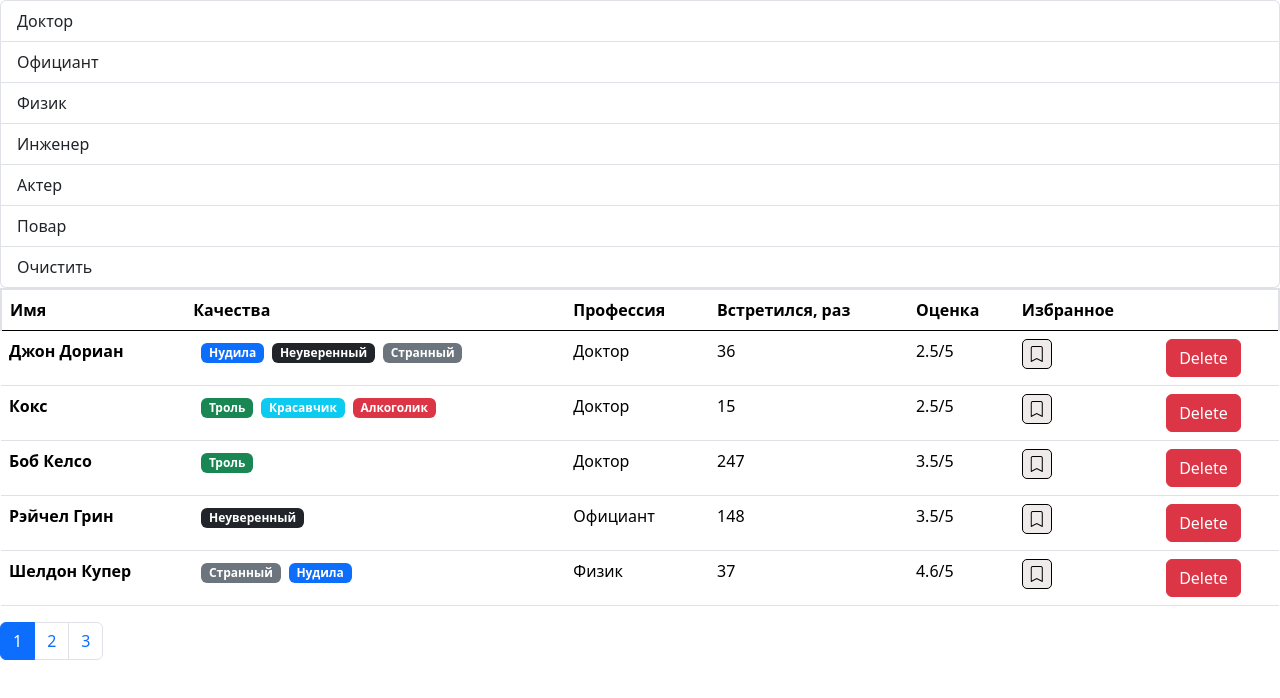
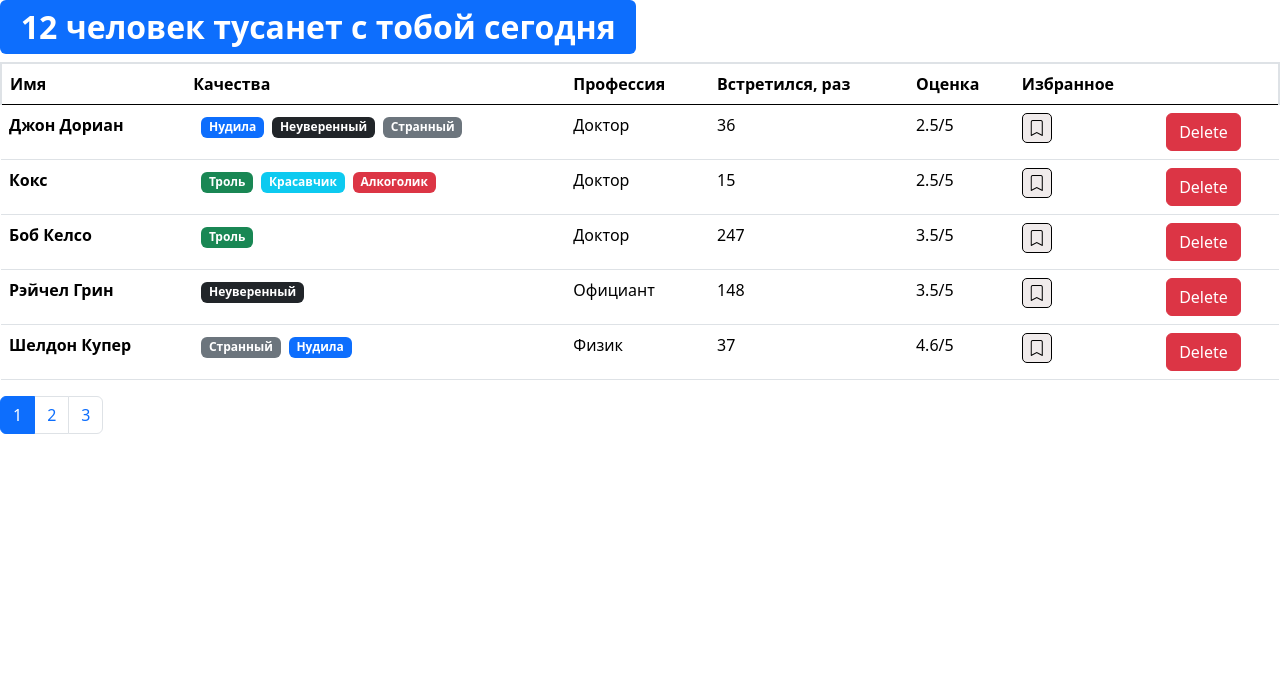
Before and after one commit to butuzz74/-1-function-conponents, a React (Create React App) app: page / in a window 1280 px wide. Shown: the top 698 px of the page. Built offline with nearby package versions, Linux system fonts and the light colour scheme.

Commit message:
change master

```diff
--- a/src/components/App.jsx
+++ b/src/components/App.jsx
@@ -1,5 +1,6 @@
 import React, { useState } from "react";
 import API from "../api";
+import Header from "./Header";
 import Users from "./Users";
 
 const App = () => {
@@ -18,11 +19,18 @@ const App = () => {
         );
     };
 
-    return <Users
-        users={users}
-        handleDelete={handleDelete}
-        handleChange={handleChange}
-    />;
+    return !users.length
+        ? <Header users={users} />
+        : (
+            <>
+                <Header users={users} />
+                <Users
+                    users={users}
+                    handleDelete={handleDelete}
+                    handleChange={handleChange}
+                />
+            </>
+        );
 };
 
 export default App;
--- a/src/components/Header.jsx
+++ b/src/components/Header.jsx
@@ -2,8 +2,7 @@ import React from "react";
 import PropTypes from "prop-types";
 
 const Header = (props) => {
-    console.log(props.users.length);
-    if (!props.users.length || props.users.length === 0) {
+    if (!props.users.length) {
         return <h1 className="badge bg-danger fs-2">
             Никто не тусанет с тобой сегодня </h1>;
     } else {
--- a/src/components/Users.jsx
+++ b/src/components/Users.jsx
@@ -1,56 +1,23 @@
-import React, { useState, useEffect } from "react";
+import React, { useState } from "react";
 import User from "./User";
 import Pagination from "./Pagination";
 import { paginate } from "../utils/paginate";
 import PropTypes from "prop-types";
-import GroupList from "./GroupList";
-
-import API from "../api";
 
 const Users = (props) => {
+    const count = props.users.length;
     const pageSize = 5;
 
     const [activePage, setActivePage] = useState(1);
-    const [items, setItems] = useState();
-    const [selectedProf, setSelectedProf] = useState();
-    useEffect(() => {
-        API.professions.fetchAll().then((data) => setItems(data));
-    }, []);
 
-    const filteredUsers = selectedProf
-        ? props.users.filter((user) => user.profession === selectedProf)
-        : props.users;
-
-    const userCrop = paginate(
-        filteredUsers,
-        activePage,
-        pageSize,
-        setActivePage
-    );
-    console.log(userCrop);
-    const count = filteredUsers.length;
+    const userCrop = paginate(props.users, activePage, pageSize, setActivePage);
 
     const handleActivePage = (pageIndex) => {
         setActivePage(pageIndex);
     };
 
-    const handleProfessionSelect = (params) => {
-        setSelectedProf(params);
-    };
-
-    const handleClearFiltered = () => {
-        setSelectedProf();
-    };
     return (
         <>
-            {items && (
-                <GroupList
-                    items={items}
-                    onItemSelect={handleProfessionSelect}
-                    selectedProf={selectedProf}
-                    onClearFiltered={handleClearFiltered}
-                />
-            )}
             <table className="table">
                 <thead className="border-bottom-0 border-2">
                     <tr>
@@ -64,16 +31,14 @@ const Users = (props) => {
                     </tr>
                 </thead>
                 <tbody>
-                    {userCrop.length
-                        ? userCrop.map((user) => (
+                    {userCrop.map((user) => (
                         <User
                             key={user._id}
                             user={user}
                             handleDelete={props.handleDelete}
                             handleChange={props.handleChange}
                         />
-                        ))
-                        : null}
+                    ))}
                 </tbody>
             </table>
             <Pagination
```
Lines whose indentation alone changed are shown as unchanged.
